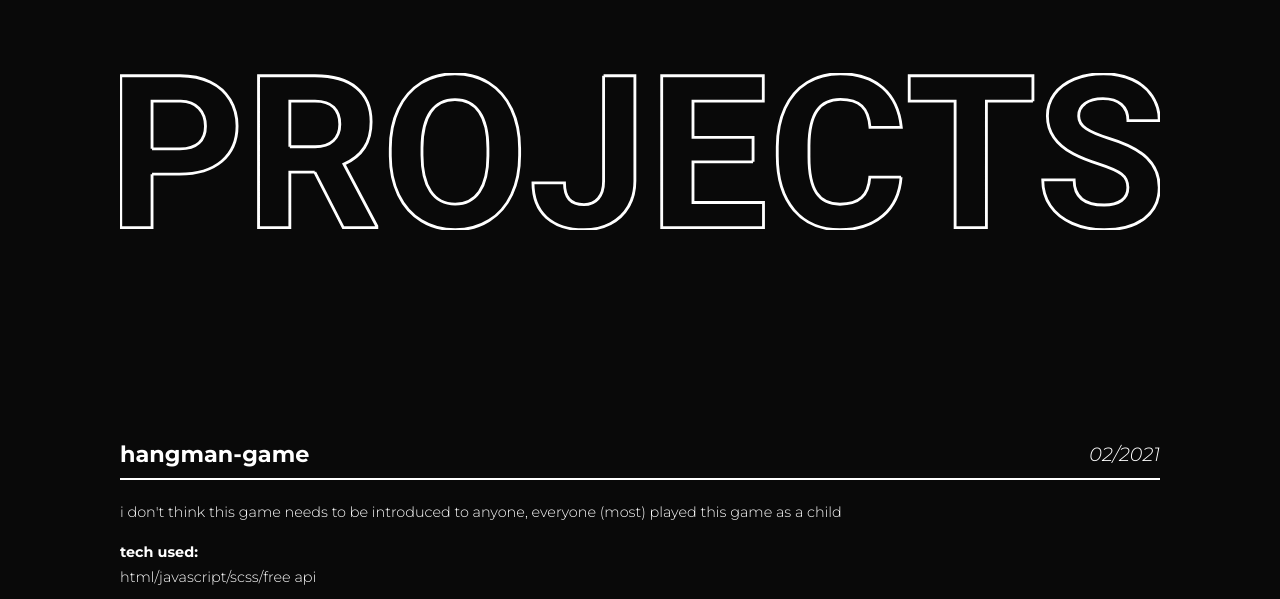
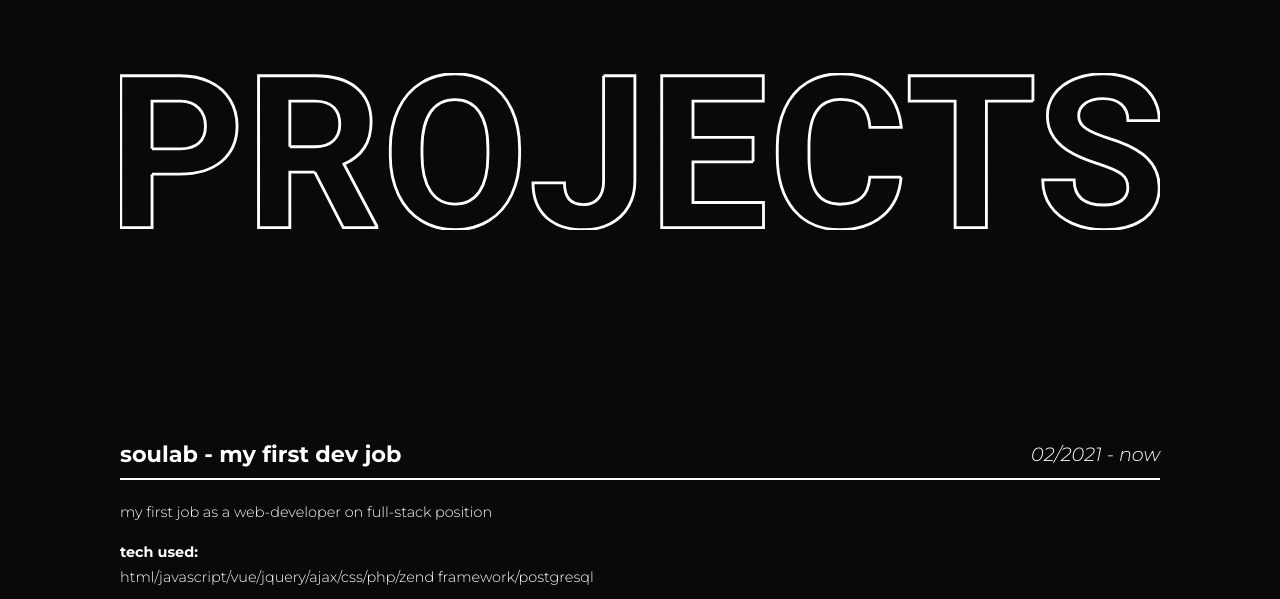
Before and after one commit to damian4551/portfolio, a plain HTML site: page index.html in a window 1280 px wide. Shown: the part 1470-2069 px from the top of the page. Drawn offline with nearby package versions, Linux system fonts and the light colour scheme.

Commit message:
content changes

```diff
--- a/index.html
+++ b/index.html
@@ -71,7 +71,7 @@
                 </div>
                 <div class="text-block">
                     <p class="about-text">
-                        My name is <span class="emphasis cursor-image">Damian</span>. I am a third year student at the <span class="emphasis cursor-image">Lublin University of Technology</span>. I study Computer Science on the <span class="emphasis cursor-image">Faculty of Electrical Engineering and Computer Science</span>. Web development is an IT field that I like the most and it is the field in which I want to constantly develop. I am interested in both front-end and back-end. I took my first steps in front-end 1.5 years ago and in back-end 4 months ago, and I am still learning them to this day. I consider myself as an <span class="emphasis cursor-image">ambitious</span> person, willing to <span class="emphasis cursor-image">learn new things</span> and willing to complete tasks <span class="emphasis cursor-image">as best as it is possible</span>.
+                        My name is <span class="emphasis cursor-image">Damian</span>. I am a third year student at the <span class="emphasis cursor-image">Lublin University of Technology</span>. I study Computer Science on the <span class="emphasis cursor-image">Faculty of Electrical Engineering and Computer Science</span>. Web development is an IT field that I like the most and it is the field in which I want to constantly develop. I am interested in both front-end and back-end. I took my first steps in front-end 2 years ago and in back-end 8 months ago, and I am still learning them to this day. I consider myself as an <span class="emphasis cursor-image">ambitious</span> person, willing to <span class="emphasis cursor-image">learn new things</span> and willing to complete tasks <span class="emphasis cursor-image">as best as it is possible.</span>
                     </p>
                 </div>
             </div>
@@ -85,6 +85,27 @@
                     </svg>
                 </div>
                 <div class="projects-block">
+                    <div class="projects-item" data-aos-once="true" data-aos="slide-up">
+                        <div class="item-bar">
+                            <span class="item-name">
+                                soulab - my first dev job
+                            </span>
+                            <span class="item-date">
+                                02/2021 - now
+                            </span>
+                        </div>
+                        <div class="item-info">
+                            <p class="item-text">
+                                my first job as a web-developer on full-stack position
+                            </p>
+                            <h6 class="tech-title">
+                                tech used:
+                            </h6>
+                            <p class="item-text tech">
+                                html/javascript/vue/jquery/ajax/css/php/zend framework/postgresql
+                            </p>
+                        </div>
+                    </div>
                     <div class="projects-item" data-aos-once="true" data-aos="slide-up">
                         <div class="item-bar">
                             <span class="item-name">
```
